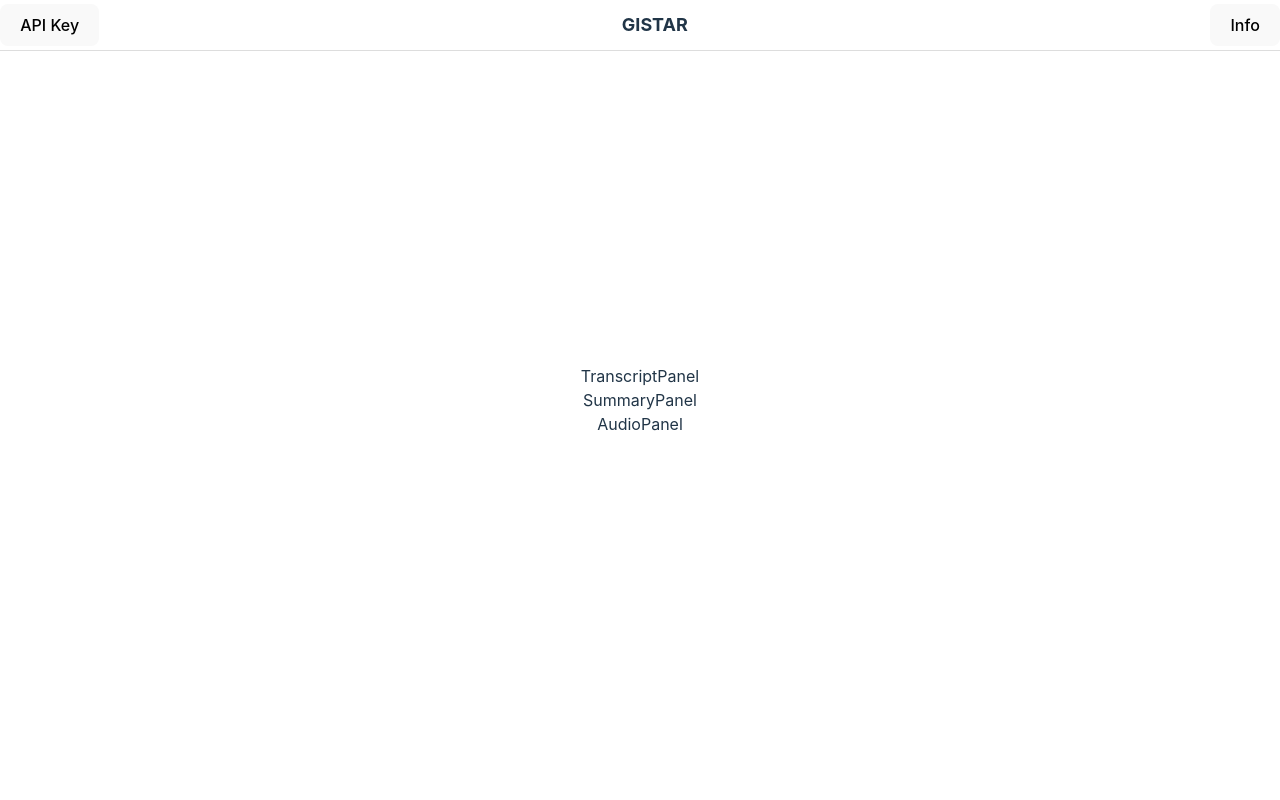
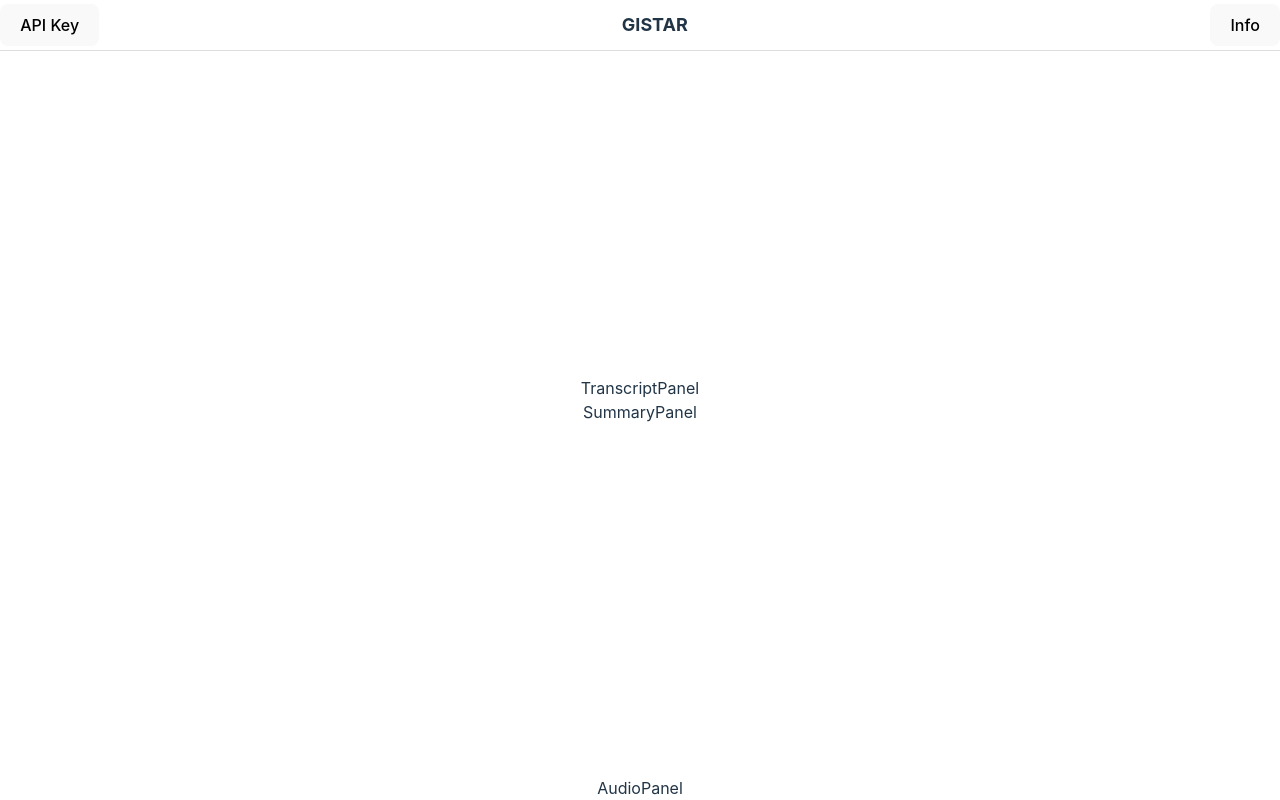
Before and after one commit to Carsonthemonkey/GIST, a React (Vite) app: page / in a window 1280 px wide. Built offline with nearby package versions, Linux system fonts and the light colour scheme.

Commit message:
Fixes audio panel to bottom of page

```diff
--- a/src/assets/AudioPanel.tsx
+++ b/src/assets/AudioPanel.tsx
@@ -3,7 +3,7 @@ import '../styles/AudioPanel.css'
 
 const AudioPanel = () => {
   return (
-    <div>AudioPanel</div>
+    <div id="audio-panel">AudioPanel</div>
   )
 }
 
--- a/src/styles/AudioPanel.css
+++ b/src/styles/AudioPanel.css
@@ -1 +1,7 @@
-/*# sourceMappingURL=AudioPanel.css.map */
+#audio-panel {
+  position: fixed;
+  bottom: 0;
+  left: 0;
+  right: 0;
+  z-index: 100;
+}/*# sourceMappingURL=AudioPanel.css.map */
--- a/src/styles/AudioPanel.scss
+++ b/src/styles/AudioPanel.scss
@@ -0,0 +1,8 @@
+#audio-panel {
+    // makes audio panel fixed to bottom of page
+    position: fixed;
+    bottom: 0;
+    left: 0;
+    right: 0;
+    z-index: 100;
+}
```
Also changed, not shown: 1 other file (tests, documents, lock files or other folders).
